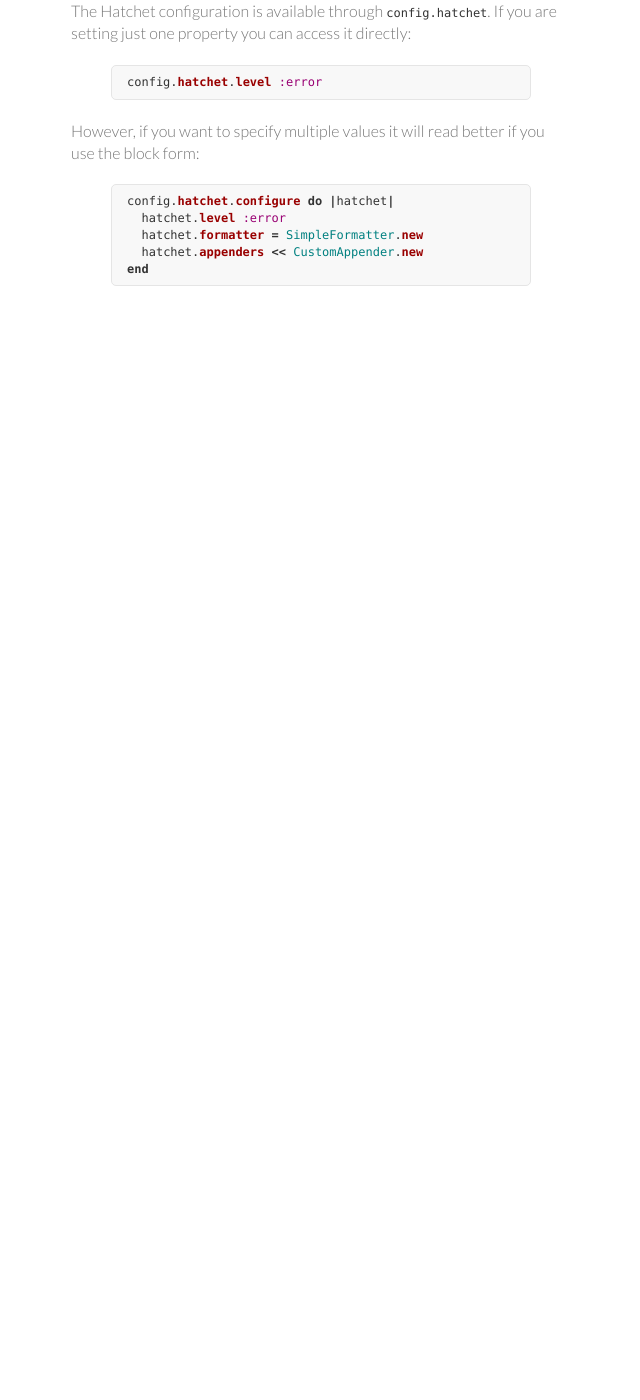
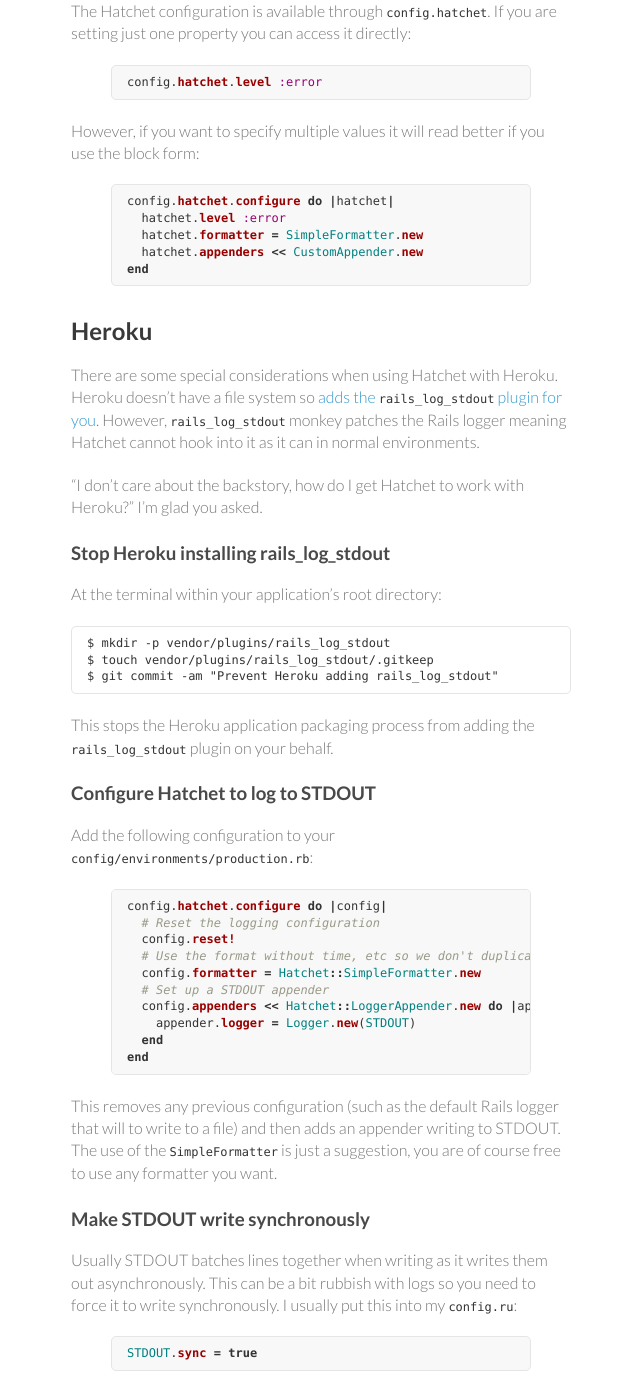
Before and after one commit to gshutler/hatchet, a Jekyll site: the page built from install/rails.md, in a window 1280 px wide and 1400 px high, scrolled down 1036 px. Shown: the whole window, without its empty margins (499-1139 px from the left). Built offline with Jekyll 4.4.1, drawn with Linux system fonts in a browser that asks for light colours; before the commit the page ends 1392 px from its top, so only the background shows below that.

Commit message:
Documented how to get Hatchet working with Rails on Heroku

```diff
--- a/install/rails.md
+++ b/install/rails.md
@@ -70,3 +70,56 @@ config.hatchet.configure do |hatchet|
   hatchet.appenders << CustomAppender.new
 end
 {% endhighlight %}
+
+## Heroku
+
+There are some special considerations when using Hatchet with Heroku. Heroku
+doesn't have a file system so [adds the `rails_log_stdout` plugin for you](https://github.com/heroku/heroku-buildpack-ruby#rails-log-stdout).
+However, `rails_log_stdout` monkey patches the Rails logger meaning Hatchet
+cannot hook into it as it can in normal environments.
+
+"I don't care about the backstory, how do I get Hatchet to work with Heroku?"
+I'm glad you asked.
+
+### Stop Heroku installing rails_log_stdout
+
+At the terminal within your application's root directory:
+
+    $ mkdir -p vendor/plugins/rails_log_stdout
+    $ touch vendor/plugins/rails_log_stdout/.gitkeep
+    $ git commit -am "Prevent Heroku adding rails_log_stdout"
+
+This stops the Heroku application packaging process from adding the
+`rails_log_stdout` plugin on your behalf.
+
+### Configure Hatchet to log to STDOUT
+
+Add the following configuration to your `config/environments/production.rb`:
+
+{% highlight ruby %}
+config.hatchet.configure do |config|
+  # Reset the logging configuration
+  config.reset!
+  # Use the format without time, etc so we don't duplicate it
+  config.formatter = Hatchet::SimpleFormatter.new
+  # Set up a STDOUT appender
+  config.appenders << Hatchet::LoggerAppender.new do |appender|
+    appender.logger = Logger.new(STDOUT)
+  end
+end
+{% endhighlight %}
+
+This removes any previous configuration (such as the default Rails logger that
+will to write to a file) and then adds an appender writing to STDOUT. The use of
+the `SimpleFormatter` is just a suggestion, you are of course free to use any
+formatter you want.
+
+### Make STDOUT write synchronously
+
+Usually STDOUT batches lines together when writing as it writes them out
+asynchronously. This can be a bit rubbish with logs so you need to force it to
+write synchronously. I usually put this into my `config.ru`:
+
+{% highlight ruby %}
+STDOUT.sync = true
+{% endhighlight %}
```
